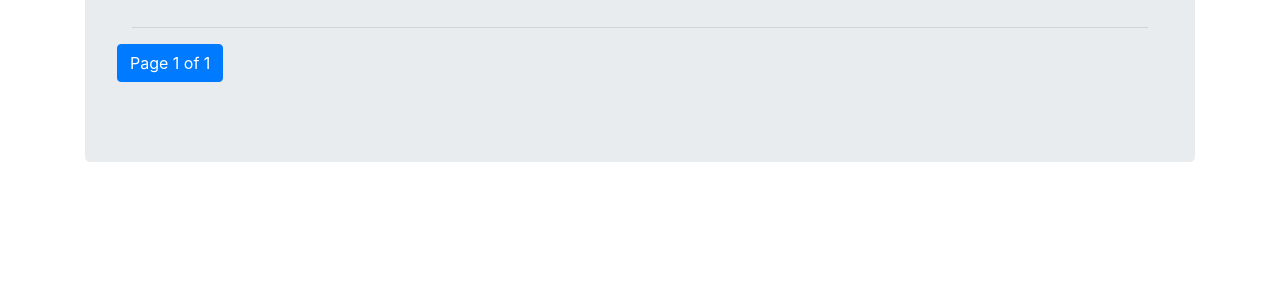
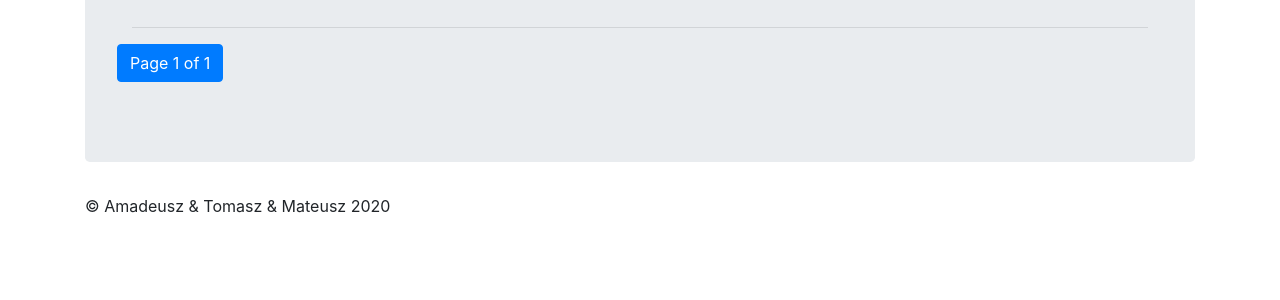
Before and after one commit to MateuszTelega/EventAdvisor, a Django app: page / in a window 1280 px wide. Shown: the part 467-767 px from the top of the page. Run offline with Django 3.2, Linux system fonts and the light colour scheme; the visitor is signed in with stand-in values (Sample User, id 1); data that the repository does not hold is empty; parts of the project's set-up code (start-up, migrations or seed data) failed here and were passed over; some libraries are stand-ins or nearby versions.

Commit message:
Add footer note

```diff
--- a/event_advisor/templates/base.html
+++ b/event_advisor/templates/base.html
@@ -71,4 +71,7 @@
     </div>
   </body>
 
+<footer class="container">
+  <p>&copy; Amadeusz & Tomasz & Mateusz 2020</p>
+</footer>
 </html>
```
